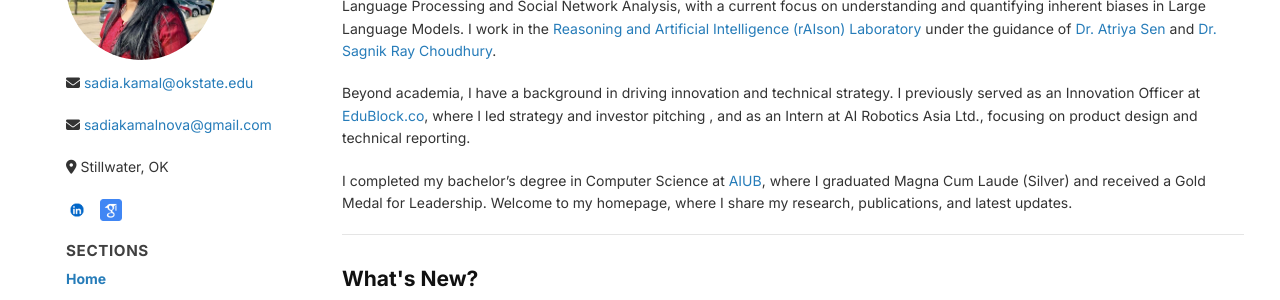
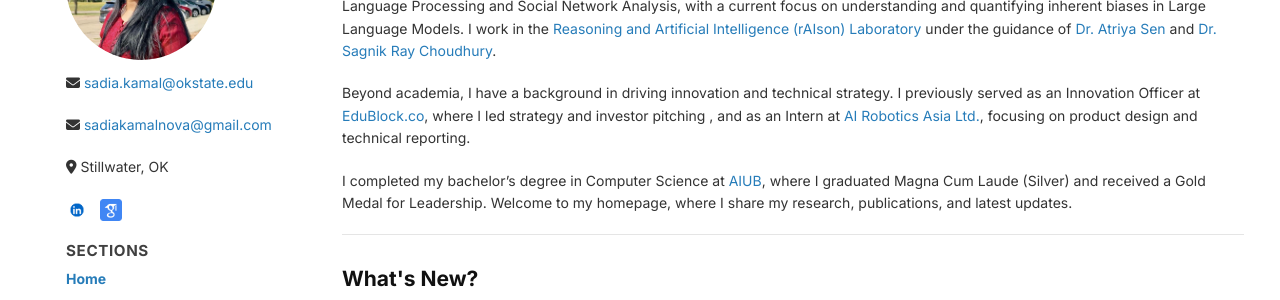
Before and after one commit to sadiakamal/sadiakamal.github.io, a Jekyll site: the page built from index.md, in a window 1280 px wide and 900 px high. Shown: the part 187-487 px from the top of the window. Built offline with Jekyll 4.4.1, drawn with Linux system fonts in a browser that asks for light colours; the repository's description, which GitHub fills in, is left out; part of the change alters nothing that is shown.

```diff
--- a/index.md
+++ b/index.md
@@ -10,7 +10,7 @@ layout: default
 
 I am a PhD Candidate in the [Department of computer science](https://cas.okstate.edu/computer_science/) at [Oklahoma State University](https://go.okstate.edu). My work focuses mostly on Natural Language Processing and Social Network Analysis, with a current focus on understanding and quantifying inherent biases in Large Language Models. I work in the [Reasoning and Artificial Intelligence (rAIson) Laboratory](https://cas.okstate.edu/computer_science/about_us/dr_sen_lab/research_team.html) under the guidance of [Dr. Atriya Sen](https://experts.okstate.edu/atriya.sen) and [Dr. Sagnik Ray Choudhury](https://sagnik.github.io).
 
-Beyond academia, I have a background in driving innovation and technical strategy. I previously served as an Innovation Officer at [EduBlock.co](https://www.facebook.com/edublock.co/), where I led strategy and investor pitching , and as an Intern at AI Robotics Asia Ltd., focusing on product design and technical reporting.
+Beyond academia, I have a background in driving innovation and technical strategy. I previously served as an Innovation Officer at [EduBlock.co](https://www.facebook.com/edublock.co/), where I led strategy and investor pitching , and as an Intern at [AI Robotics Asia Ltd.](https://www.facebook.com/airobotics.asia/), focusing on product design and technical reporting.
 
 I completed my bachelor's degree in Computer Science at [AIUB](https://www.aiub.edu), where I graduated Magna Cum Laude (Silver) and received a Gold Medal for Leadership. Welcome to my homepage, where I share my research, publications, and latest updates.
 
```
